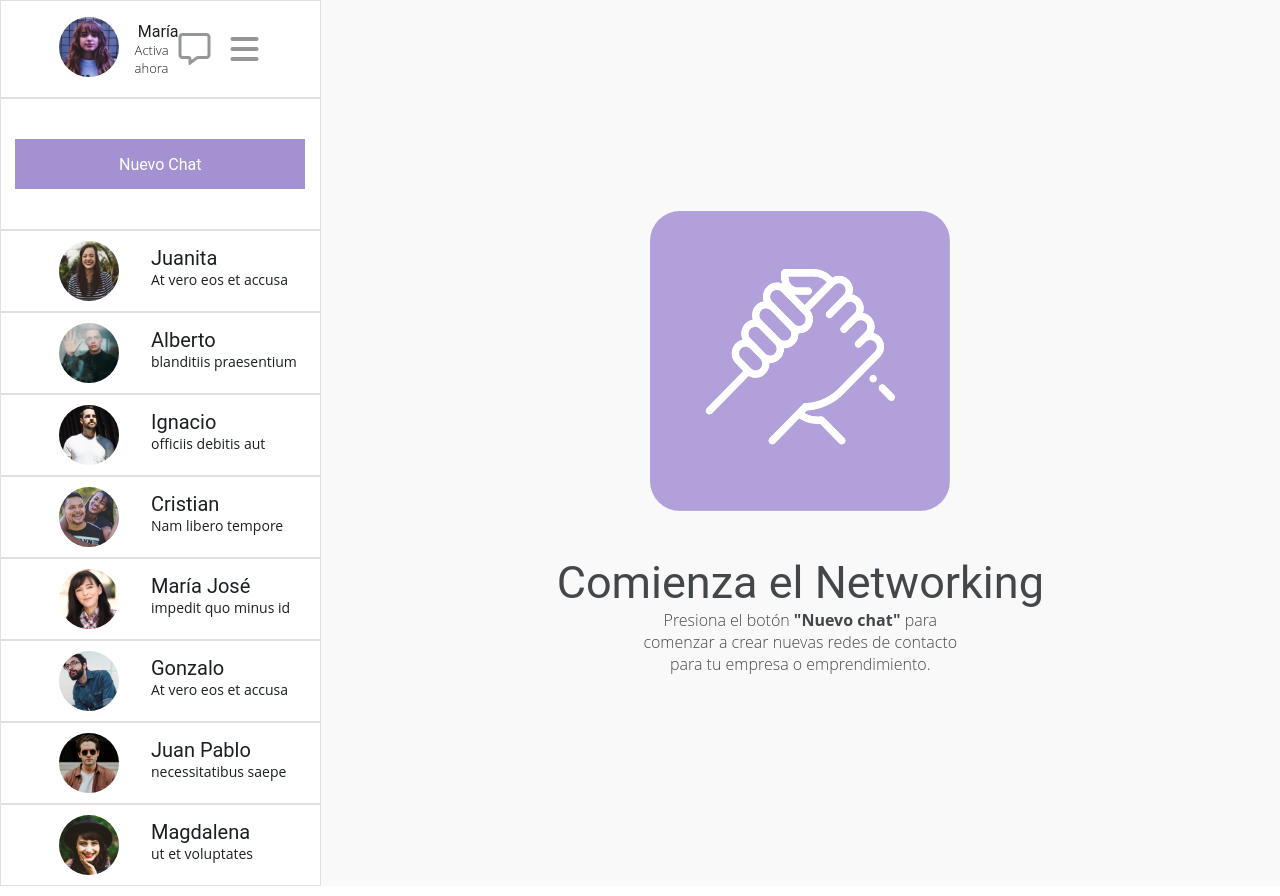
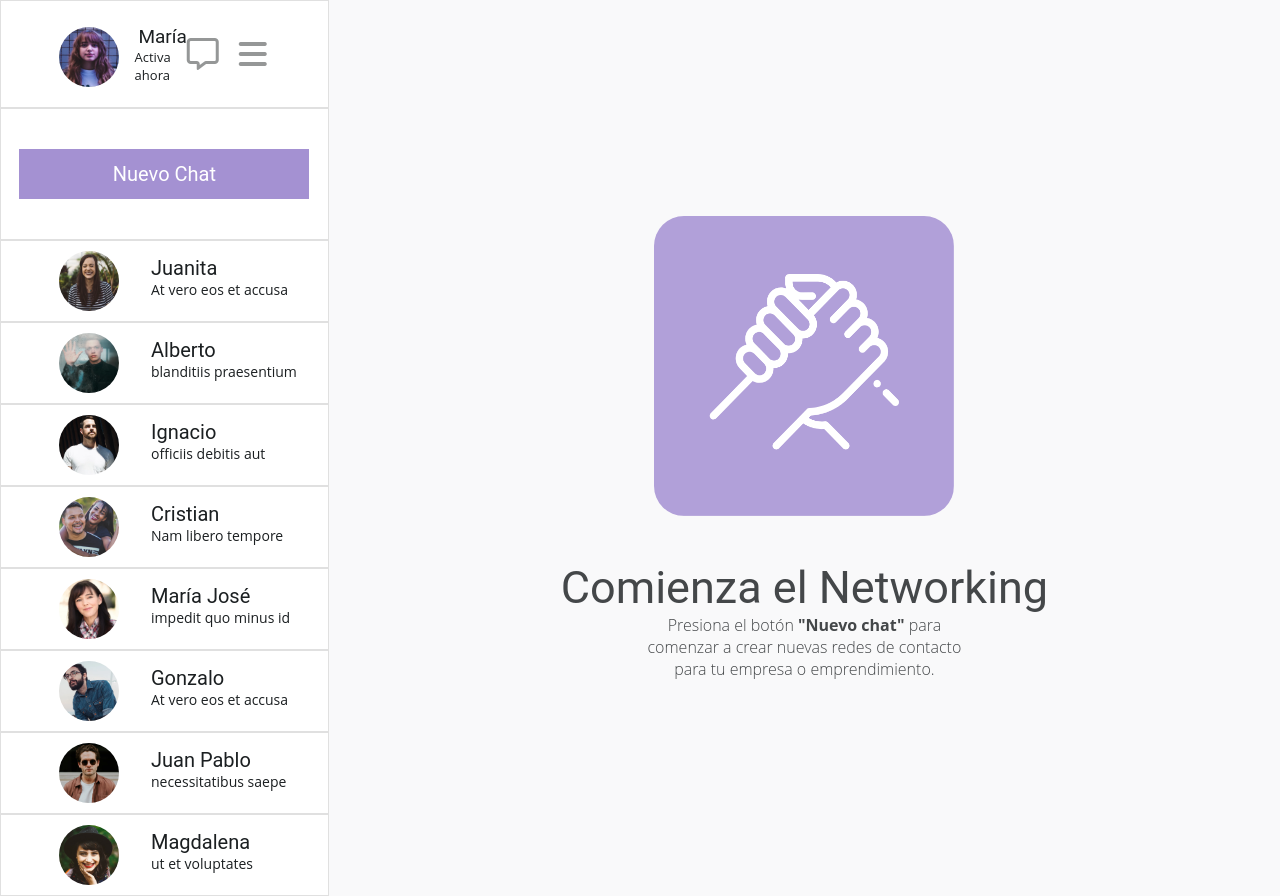
Before and after one commit to notdanielrojas/sistema_de_mensajeria, a plain HTML site: page index.html in a window 1280 px wide. Drawn offline with Linux system fonts and the light colour scheme.

Commit message:
Modificado px to em

```diff
--- a/assets/CSS/styles.css
+++ b/assets/CSS/styles.css
@@ -32,14 +32,13 @@
 
 .nombre-usuario {
   font-family: "Roboto";
-  font-size: 16px;
+  font-size: 19px;
   padding-left: 0.2em;
   color: #1b1f21;
 }
 
 .actividad-usuario {
   font-family: "Open Sans";
-  font-weight: lighter;
   font-size: 13px;
   color: #1b1f21;
 }
@@ -49,10 +48,10 @@
   flex-direction: column;
   justify-content: center;
   padding-left: 1em;
-
 }
 
 .logo-usuario {
+  margin-top: 0.625em;
   width: 60px;
   height: 60px;
   border-radius: 50%;
@@ -76,8 +75,8 @@
   flex-direction: column;
   justify-content: center;
   align-items: center;
-  padding-top: 40px;
-  padding-bottom: 40px;
+  padding-top: 2.5em;
+  padding-bottom: 2.5em;
   border: 1px solid #e0e0e0;
   box-sizing: border-box;
   width: 100%;
@@ -85,7 +84,7 @@
 }
 
 .nuevo-chat button p {
-  font-size: 16px;
+  font-size: 20px;
   font-family: "Roboto";
 }
 
@@ -112,6 +111,7 @@
   width: 100%;
   height: 100%;
 }
+
 .chat {
   display: flex;
   justify-content: center;
```
